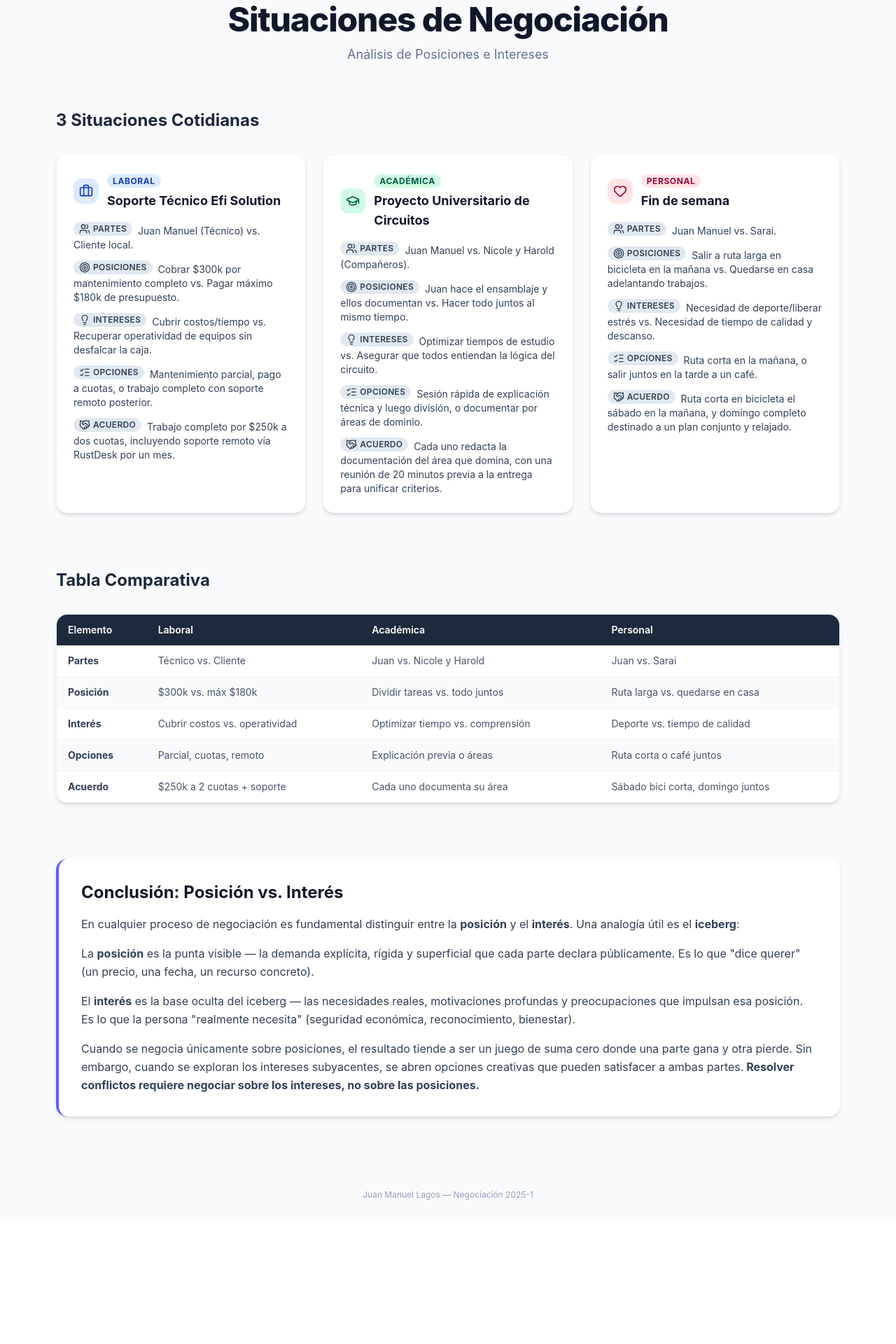
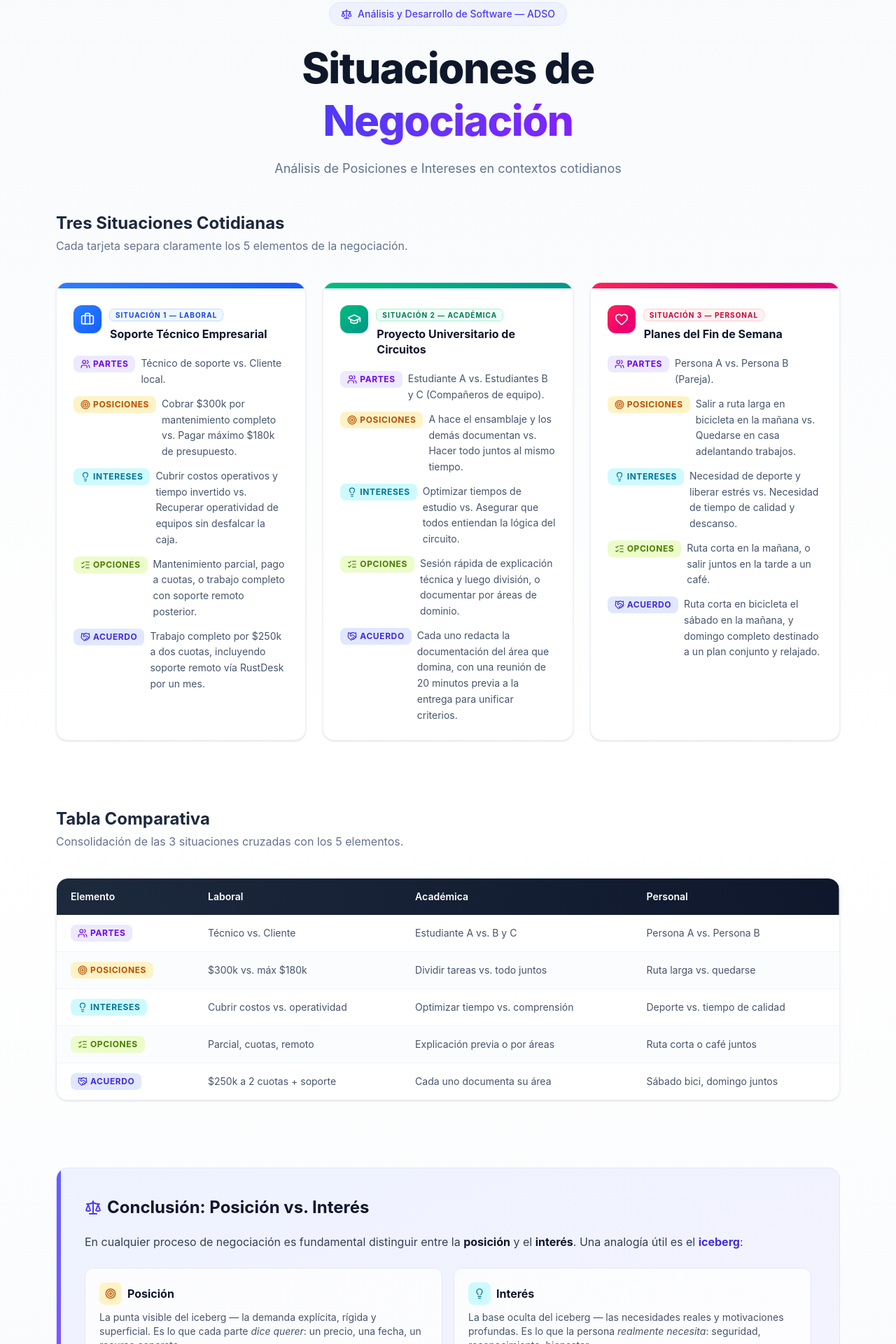
Before and after one commit to lakerstrake/entrega-negociacion, a React (Vite) app: page / in a window 1280 px wide. Shown: the part 60-1980 px from the top of the page at 70% size. Before the commit the page ends 1799 px from the top, so only its background shows below. Built offline with nearby package versions, Linux system fonts and the light colour scheme.

Commit message:
refactor: diseño profesional grupal ADSO, sin referencias personales

```diff
--- a/src/App.tsx
+++ b/src/App.tsx
@@ -1,16 +1,21 @@
 import { motion } from 'framer-motion'
-import { Briefcase, GraduationCap, Heart, Users, Target, Lightbulb, ListChecks, Handshake } from 'lucide-react'
+import { Briefcase, GraduationCap, Heart, Users, Target, Lightbulb, ListChecks, Handshake, Scale } from 'lucide-react'
 
 const fadeIn = {
   hidden: { opacity: 0, y: 30 },
-  visible: { opacity: 1, y: 0, transition: { duration: 0.6 } },
+  visible: { opacity: 1, y: 0, transition: { duration: 0.6, ease: 'easeOut' } },
+}
+
+const stagger = {
+  visible: { transition: { staggerChildren: 0.15 } },
 }
 
 interface Situacion {
   titulo: string
   tipo: string
   icon: React.ReactNode
-  color: string
+  gradient: string
+  badge: string
   partes: string
   posiciones: string
   intereses: string
@@ -20,13 +25,14 @@ interface Situacion {
 
 const situaciones: Situacion[] = [
   {
-    titulo: 'Soporte Técnico Efi Solution',
+    titulo: 'Soporte Técnico Empresarial',
     tipo: 'Laboral',
     icon: <Briefcase className="w-5 h-5" />,
-    color: 'bg-blue-100 text-blue-800',
-    partes: 'Juan Manuel (Técnico) vs. Cliente local.',
+    gradient: 'from-blue-500 to-blue-600',
+    badge: 'bg-blue-50 text-blue-700 ring-blue-200',
+    partes: 'Técnico de soporte vs. Cliente local.',
     posiciones: 'Cobrar $300k por mantenimiento completo vs. Pagar máximo $180k de presupuesto.',
-    intereses: 'Cubrir costos/tiempo vs. Recuperar operatividad de equipos sin desfalcar la caja.',
+    intereses: 'Cubrir costos operativos y tiempo invertido vs. Recuperar operatividad de equipos sin desfalcar la caja.',
     opciones: 'Mantenimiento parcial, pago a cuotas, o trabajo completo con soporte remoto posterior.',
     acuerdo: 'Trabajo completo por $250k a dos cuotas, incluyendo soporte remoto vía RustDesk por un mes.',
   },
@@ -34,191 +40,236 @@ const situaciones: Situacion[] = [
     titulo: 'Proyecto Universitario de Circuitos',
     tipo: 'Académica',
     icon: <GraduationCap className="w-5 h-5" />,
-    color: 'bg-emerald-100 text-emerald-800',
-    partes: 'Juan Manuel vs. Nicole y Harold (Compañeros).',
-    posiciones: 'Juan hace el ensamblaje y ellos documentan vs. Hacer todo juntos al mismo tiempo.',
+    gradient: 'from-emerald-500 to-teal-600',
+    badge: 'bg-emerald-50 text-emerald-700 ring-emerald-200',
+    partes: 'Estudiante A vs. Estudiantes B y C (Compañeros de equipo).',
+    posiciones: 'A hace el ensamblaje y los demás documentan vs. Hacer todo juntos al mismo tiempo.',
     intereses: 'Optimizar tiempos de estudio vs. Asegurar que todos entiendan la lógica del circuito.',
     opciones: 'Sesión rápida de explicación técnica y luego división, o documentar por áreas de dominio.',
     acuerdo: 'Cada uno redacta la documentación del área que domina, con una reunión de 20 minutos previa a la entrega para unificar criterios.',
   },
   {
-    titulo: 'Fin de semana',
+    titulo: 'Planes del Fin de Semana',
     tipo: 'Personal',
     icon: <Heart className="w-5 h-5" />,
-    color: 'bg-rose-100 text-rose-800',
-    partes: 'Juan Manuel vs. Sarai.',
+    gradient: 'from-rose-500 to-pink-600',
+    badge: 'bg-rose-50 text-rose-700 ring-rose-200',
+    partes: 'Persona A vs. Persona B (Pareja).',
     posiciones: 'Salir a ruta larga en bicicleta en la mañana vs. Quedarse en casa adelantando trabajos.',
-    intereses: 'Necesidad de deporte/liberar estrés vs. Necesidad de tiempo de calidad y descanso.',
+    intereses: 'Necesidad de deporte y liberar estrés vs. Necesidad de tiempo de calidad y descanso.',
     opciones: 'Ruta corta en la mañana, o salir juntos en la tarde a un café.',
     acuerdo: 'Ruta corta en bicicleta el sábado en la mañana, y domingo completo destinado a un plan conjunto y relajado.',
   },
 ]
 
-const elementIcons = {
-  Partes: <Users className="w-4 h-4" />,
-  Posiciones: <Target className="w-4 h-4" />,
-  Intereses: <Lightbulb className="w-4 h-4" />,
-  Opciones: <ListChecks className="w-4 h-4" />,
-  Acuerdo: <Handshake className="w-4 h-4" />,
+const elementConfig: Record<string, { icon: React.ReactNode; color: string }> = {
+  Partes: { icon: <Users className="w-3.5 h-3.5" />, color: 'bg-violet-100 text-violet-700' },
+  Posiciones: { icon: <Target className="w-3.5 h-3.5" />, color: 'bg-amber-100 text-amber-700' },
+  Intereses: { icon: <Lightbulb className="w-3.5 h-3.5" />, color: 'bg-cyan-100 text-cyan-700' },
+  Opciones: { icon: <ListChecks className="w-3.5 h-3.5" />, color: 'bg-lime-100 text-lime-700' },
+  Acuerdo: { icon: <Handshake className="w-3.5 h-3.5" />, color: 'bg-indigo-100 text-indigo-700' },
 }
 
-function Badge({ label, icon }: { label: string; icon: React.ReactNode }) {
+function Badge({ label }: { label: string }) {
+  const cfg = elementConfig[label]
   return (
-    <span className="inline-flex items-center gap-1 px-2 py-0.5 rounded-full bg-slate-200 text-slate-700 text-xs font-semibold uppercase tracking-wide">
-      {icon}
+    <span className={`inline-flex items-center gap-1 px-2.5 py-1 rounded-lg text-xs font-bold uppercase tracking-wider ${cfg.color} shrink-0`}>
+      {cfg.icon}
       {label}
     </span>
   )
 }
 
-function Card({ s }: { s: Situacion }) {
+function Card({ s, index }: { s: Situacion; index: number }) {
   return (
     <motion.div
       variants={fadeIn}
-      initial="hidden"
-      whileInView="visible"
-      viewport={{ once: true, amount: 0.2 }}
-      className="bg-white rounded-2xl shadow-md border border-slate-100 p-6 flex flex-col gap-4"
+      className="group bg-white rounded-2xl shadow-sm hover:shadow-xl transition-shadow duration-300 border border-slate-200/60 overflow-hidden"
     >
-      <div className="flex items-center gap-3">
-        <span className={`p-2 rounded-xl ${s.color}`}>{s.icon}</span>
+      <div className={`h-2 bg-gradient-to-r ${s.gradient}`} />
+      <div className="p-6 flex flex-col gap-5">
+        <div className="flex items-start gap-3">
+          <div className={`p-2.5 rounded-xl bg-gradient-to-br ${s.gradient} text-white shadow-sm`}>
+            {s.icon}
+          </div>
           <div>
-          <span className={`text-xs font-bold uppercase tracking-wider ${s.color} px-2 py-0.5 rounded-full`}>{s.tipo}</span>
-          <h3 className="text-lg font-bold text-slate-900 mt-1">{s.titulo}</h3>
+            <span className={`text-[10px] font-bold uppercase tracking-widest ${s.badge} px-2 py-0.5 rounded-md ring-1`}>
+              Situación {index + 1} — {s.tipo}
+            </span>
+            <h3 className="text-base font-bold text-slate-900 mt-1.5 leading-snug">{s.titulo}</h3>
           </div>
         </div>
-      <div className="space-y-3 text-left text-sm text-slate-700">
-        <div><Badge label="Partes" icon={elementIcons.Partes} /> <span className="ml-1">{s.partes}</span></div>
-        <div><Badge label="Posiciones" icon={elementIcons.Posiciones} /> <span className="ml-1">{s.posiciones}</span></div>
-        <div><Badge label="Intereses" icon={elementIcons.Intereses} /> <span className="ml-1">{s.intereses}</span></div>
-        <div><Badge label="Opciones" icon={elementIcons.Opciones} /> <span className="ml-1">{s.opciones}</span></div>
-        <div><Badge label="Acuerdo" icon={elementIcons.Acuerdo} /> <span className="ml-1">{s.acuerdo}</span></div>
+        <div className="space-y-3 text-sm text-slate-600 leading-relaxed">
+          {(['Partes', 'Posiciones', 'Intereses', 'Opciones', 'Acuerdo'] as const).map((key) => (
+            <div key={key} className="flex gap-2 items-start">
+              <Badge label={key} />
+              <span>{s[key.toLowerCase() as keyof Situacion] as string}</span>
+            </div>
+          ))}
+        </div>
       </div>
     </motion.div>
   )
 }
 
+const integrantes = [
+  'Joseph Santiago Olarte Cardona',
+  'Juan Esteban Cárdenas',
+  'Jose Arteaga',
+  'Juan Manuel Lagos Monroy',
+]
+
 function App() {
   return (
-    <div className="min-h-screen bg-slate-50 font-sans">
+    <div className="min-h-screen bg-gradient-to-b from-slate-50 via-white to-slate-50 font-sans antialiased">
+      {/* Header */}
       <motion.header
         initial={{ opacity: 0, y: -20 }}
         animate={{ opacity: 1, y: 0 }}
         transition={{ duration: 0.7 }}
-        className="text-center py-16 px-4"
+        className="text-center pt-16 pb-12 px-4"
       >
-        <h1 className="text-4xl md:text-5xl font-extrabold text-slate-900 tracking-tight">
-          Situaciones de Negociación
+        <div className="inline-flex items-center gap-2 px-4 py-1.5 rounded-full bg-indigo-50 text-indigo-600 text-sm font-medium mb-6 ring-1 ring-indigo-100">
+          <Scale className="w-4 h-4" />
+          Análisis y Desarrollo de Software — ADSO
+        </div>
+        <h1 className="text-4xl md:text-5xl lg:text-6xl font-extrabold text-slate-900 tracking-tight leading-tight">
+          Situaciones de<br />
+          <span className="bg-gradient-to-r from-indigo-600 to-violet-600 bg-clip-text text-transparent">
+            Negociación
+          </span>
         </h1>
-        <p className="mt-3 text-lg text-slate-500 max-w-xl mx-auto">
-          Análisis de Posiciones e Intereses
+        <p className="mt-4 text-lg text-slate-500 max-w-2xl mx-auto leading-relaxed">
+          Análisis de Posiciones e Intereses en contextos cotidianos
         </p>
       </motion.header>
 
-      <main className="max-w-6xl mx-auto px-4 pb-20 space-y-20">
-        <section>
-          <motion.h2
-            variants={fadeIn}
+      <main className="max-w-6xl mx-auto px-4 pb-20 space-y-24">
+        {/* Sección 1: Tarjetas */}
+        <motion.section
+          variants={stagger}
           initial="hidden"
           whileInView="visible"
-            viewport={{ once: true }}
-            className="text-2xl font-bold text-slate-800 mb-8"
+          viewport={{ once: true, amount: 0.1 }}
         >
-            3 Situaciones Cotidianas
-          </motion.h2>
+          <motion.div variants={fadeIn} className="mb-10">
+            <h2 className="text-2xl font-bold text-slate-800">
+              Tres Situaciones Cotidianas
+            </h2>
+            <p className="text-slate-500 mt-1">Cada tarjeta separa claramente los 5 elementos de la negociación.</p>
+          </motion.div>
           <div className="grid md:grid-cols-3 gap-6">
-            {situaciones.map((s) => (
-              <Card key={s.titulo} s={s} />
+            {situaciones.map((s, i) => (
+              <Card key={s.titulo} s={s} index={i} />
             ))}
           </div>
-        </section>
+        </motion.section>
 
+        {/* Sección 2: Tabla */}
         <motion.section
           variants={fadeIn}
           initial="hidden"
           whileInView="visible"
           viewport={{ once: true, amount: 0.1 }}
         >
-          <h2 className="text-2xl font-bold text-slate-800 mb-8">Tabla Comparativa</h2>
-          <div className="overflow-x-auto rounded-2xl shadow-md border border-slate-100">
+          <div className="mb-10">
+            <h2 className="text-2xl font-bold text-slate-800">Tabla Comparativa</h2>
+            <p className="text-slate-500 mt-1">Consolidación de las 3 situaciones cruzadas con los 5 elementos.</p>
+          </div>
+          <div className="overflow-x-auto rounded-2xl shadow-sm border border-slate-200/60">
             <table className="w-full text-sm text-left">
-              <thead className="bg-slate-800 text-white">
-                <tr>
-                  <th className="px-4 py-3 font-semibold">Elemento</th>
-                  <th className="px-4 py-3 font-semibold">Laboral</th>
-                  <th className="px-4 py-3 font-semibold">Académica</th>
-                  <th className="px-4 py-3 font-semibold">Personal</th>
+              <thead>
+                <tr className="bg-gradient-to-r from-slate-800 to-slate-900 text-white">
+                  <th className="px-5 py-4 font-semibold rounded-tl-2xl">Elemento</th>
+                  <th className="px-5 py-4 font-semibold">Laboral</th>
+                  <th className="px-5 py-4 font-semibold">Académica</th>
+                  <th className="px-5 py-4 font-semibold rounded-tr-2xl">Personal</th>
                 </tr>
               </thead>
               <tbody className="bg-white divide-y divide-slate-100">
-                <tr>
-                  <td className="px-4 py-3 font-bold text-slate-700">Partes</td>
-                  <td className="px-4 py-3 text-slate-600">Técnico vs. Cliente</td>
-                  <td className="px-4 py-3 text-slate-600">Juan vs. Nicole y Harold</td>
-                  <td className="px-4 py-3 text-slate-600">Juan vs. Sarai</td>
+                {[
+                  { el: 'Partes', l: 'Técnico vs. Cliente', a: 'Estudiante A vs. B y C', p: 'Persona A vs. Persona B' },
+                  { el: 'Posición', l: '$300k vs. máx $180k', a: 'Dividir tareas vs. todo juntos', p: 'Ruta larga vs. quedarse' },
+                  { el: 'Interés', l: 'Cubrir costos vs. operatividad', a: 'Optimizar tiempo vs. comprensión', p: 'Deporte vs. tiempo de calidad' },
+                  { el: 'Opciones', l: 'Parcial, cuotas, remoto', a: 'Explicación previa o por áreas', p: 'Ruta corta o café juntos' },
+                  { el: 'Acuerdo', l: '$250k a 2 cuotas + soporte', a: 'Cada uno documenta su área', p: 'Sábado bici, domingo juntos' },
+                ].map((row, i) => (
+                  <tr key={row.el} className={i % 2 === 1 ? 'bg-slate-50/50' : ''}>
+                    <td className="px-5 py-3.5 font-bold text-slate-700">
+                      <Badge label={row.el === 'Posición' ? 'Posiciones' : row.el === 'Interés' ? 'Intereses' : row.el} />
+                    </td>
+                    <td className="px-5 py-3.5 text-slate-600">{row.l}</td>
+                    <td className="px-5 py-3.5 text-slate-600">{row.a}</td>
+                    <td className="px-5 py-3.5 text-slate-600">{row.p}</td>
                   </tr>
-                <tr className="bg-slate-50">
-                  <td className="px-4 py-3 font-bold text-slate-700">Posición</td>
-                  <td className="px-4 py-3 text-slate-600">$300k vs. máx $180k</td>
-                  <td className="px-4 py-3 text-slate-600">Dividir tareas vs. todo juntos</td>
-                  <td className="px-4 py-3 text-slate-600">Ruta larga vs. quedarse en casa</td>
-                </tr>
-                <tr>
-                  <td className="px-4 py-3 font-bold text-slate-700">Interés</td>
-                  <td className="px-4 py-3 text-slate-600">Cubrir costos vs. operatividad</td>
-                  <td className="px-4 py-3 text-slate-600">Optimizar tiempo vs. comprensión</td>
-                  <td className="px-4 py-3 text-slate-600">Deporte vs. tiempo de calidad</td>
-                </tr>
-                <tr className="bg-slate-50">
-                  <td className="px-4 py-3 font-bold text-slate-700">Opciones</td>
-                  <td className="px-4 py-3 text-slate-600">Parcial, cuotas, remoto</td>
-                  <td className="px-4 py-3 text-slate-600">Explicación previa o áreas</td>
-                  <td className="px-4 py-3 text-slate-600">Ruta corta o café juntos</td>
-                </tr>
-                <tr>
-                  <td className="px-4 py-3 font-bold text-slate-700">Acuerdo</td>
-                  <td className="px-4 py-3 text-slate-600">$250k a 2 cuotas + soporte</td>
-                  <td className="px-4 py-3 text-slate-600">Cada uno documenta su área</td>
-                  <td className="px-4 py-3 text-slate-600">Sábado bici corta, domingo juntos</td>
-                </tr>
+                ))}
               </tbody>
             </table>
           </div>
         </motion.section>
 
+        {/* Sección 3: Conclusión */}
         <motion.section
           variants={fadeIn}
           initial="hidden"
           whileInView="visible"
           viewport={{ once: true, amount: 0.2 }}
         >
-          <div className="bg-white border-l-4 border-indigo-500 rounded-2xl shadow-md p-8">
-            <h2 className="text-2xl font-bold text-slate-900 mb-4">Conclusión: Posición vs. Interés</h2>
-            <div className="text-slate-700 space-y-4 text-left leading-relaxed">
+          <div className="relative bg-gradient-to-br from-indigo-50 to-violet-50 border border-indigo-100 rounded-2xl p-8 md:p-10 overflow-hidden">
+            <div className="absolute top-0 left-0 w-1.5 h-full bg-gradient-to-b from-indigo-500 to-violet-500 rounded-l-2xl" />
+            <h2 className="text-2xl font-bold text-slate-900 mb-5 flex items-center gap-2">
+              <Scale className="w-6 h-6 text-indigo-600" />
+              Conclusión: Posición vs. Interés
+            </h2>
+            <div className="text-slate-700 space-y-4 leading-relaxed">
               <p>
-                En cualquier proceso de negociación es fundamental distinguir entre la <strong>posición</strong> y el <strong>interés</strong>.
-                Una analogía útil es el <strong>iceberg</strong>:
+                En cualquier proceso de negociación es fundamental distinguir entre la <strong className="text-slate-900">posición</strong> y el <strong className="text-slate-900">interés</strong>.
+                Una analogía útil es el <strong className="text-indigo-700">iceberg</strong>:
               </p>
+              <div className="grid md:grid-cols-2 gap-4 my-6">
+                <div className="bg-white/80 rounded-xl p-5 border border-indigo-100">
+                  <div className="flex items-center gap-2 mb-2">
+                    <div className="w-8 h-8 rounded-lg bg-amber-100 flex items-center justify-center">
+                      <Target className="w-4 h-4 text-amber-700" />
+                    </div>
+                    <h3 className="font-bold text-slate-900">Posición</h3>
+                  </div>
+                  <p className="text-sm text-slate-600">
+                    La punta visible del iceberg — la demanda explícita, rígida y superficial. Es lo que cada parte <em>dice querer</em>: un precio, una fecha, un recurso concreto.
+                  </p>
+                </div>
+                <div className="bg-white/80 rounded-xl p-5 border border-indigo-100">
+                  <div className="flex items-center gap-2 mb-2">
+                    <div className="w-8 h-8 rounded-lg bg-cyan-100 flex items-center justify-center">
+                      <Lightbulb className="w-4 h-4 text-cyan-700" />
+                    </div>
+                    <h3 className="font-bold text-slate-900">Interés</h3>
+                  </div>
+                  <p className="text-sm text-slate-600">
+                    La base oculta del iceberg — las necesidades reales y motivaciones profundas. Es lo que la persona <em>realmente necesita</em>: seguridad, reconocimiento, bienestar.
+                  </p>
+                </div>
+              </div>
               <p>
-                La <strong>posición</strong> es la punta visible — la demanda explícita, rígida y superficial que cada parte declara
-                públicamente. Es lo que "dice querer" (un precio, una fecha, un recurso concreto).
-              </p>
-              <p>
-                El <strong>interés</strong> es la base oculta del iceberg — las necesidades reales, motivaciones profundas y preocupaciones
-                que impulsan esa posición. Es lo que la persona "realmente necesita" (seguridad económica, reconocimiento, bienestar).
-              </p>
-              <p>
-                Cuando se negocia únicamente sobre posiciones, el resultado tiende a ser un juego de suma cero donde una parte gana y otra pierde.
-                Sin embargo, cuando se exploran los intereses subyacentes, se abren opciones creativas que pueden satisfacer a ambas partes.
-                <strong> Resolver conflictos requiere negociar sobre los intereses, no sobre las posiciones.</strong>
+                Cuando se negocia únicamente sobre posiciones, el resultado tiende a ser un juego de suma cero. Sin embargo, al explorar los intereses subyacentes se abren opciones creativas que pueden satisfacer a ambas partes.
+                <strong className="text-indigo-700"> Resolver conflictos requiere negociar sobre los intereses, no sobre las posiciones.</strong>
               </p>
             </div>
           </div>
         </motion.section>
       </main>
 
-      <footer className="text-center py-6 text-xs text-slate-400">
-        Juan Manuel Lagos — Negociación 2025-1
+      {/* Footer con integrantes */}
+      <footer className="border-t border-slate-200 bg-white">
+        <div className="max-w-6xl mx-auto px-4 py-8 text-center">
+          <p className="text-xs font-semibold uppercase tracking-widest text-slate-400 mb-3">Integrantes del equipo</p>
+          <div className="flex flex-wrap justify-center gap-x-6 gap-y-1">
+            {integrantes.map((nombre) => (
+              <span key={nombre} className="text-sm text-slate-600">{nombre}</span>
+            ))}
+          </div>
+          <p className="text-xs text-slate-400 mt-4">Tecnología en ADSO — Negociación · 2025</p>
+        </div>
       </footer>
     </div>
   )
```
Lines whose indentation alone changed are shown as unchanged.
